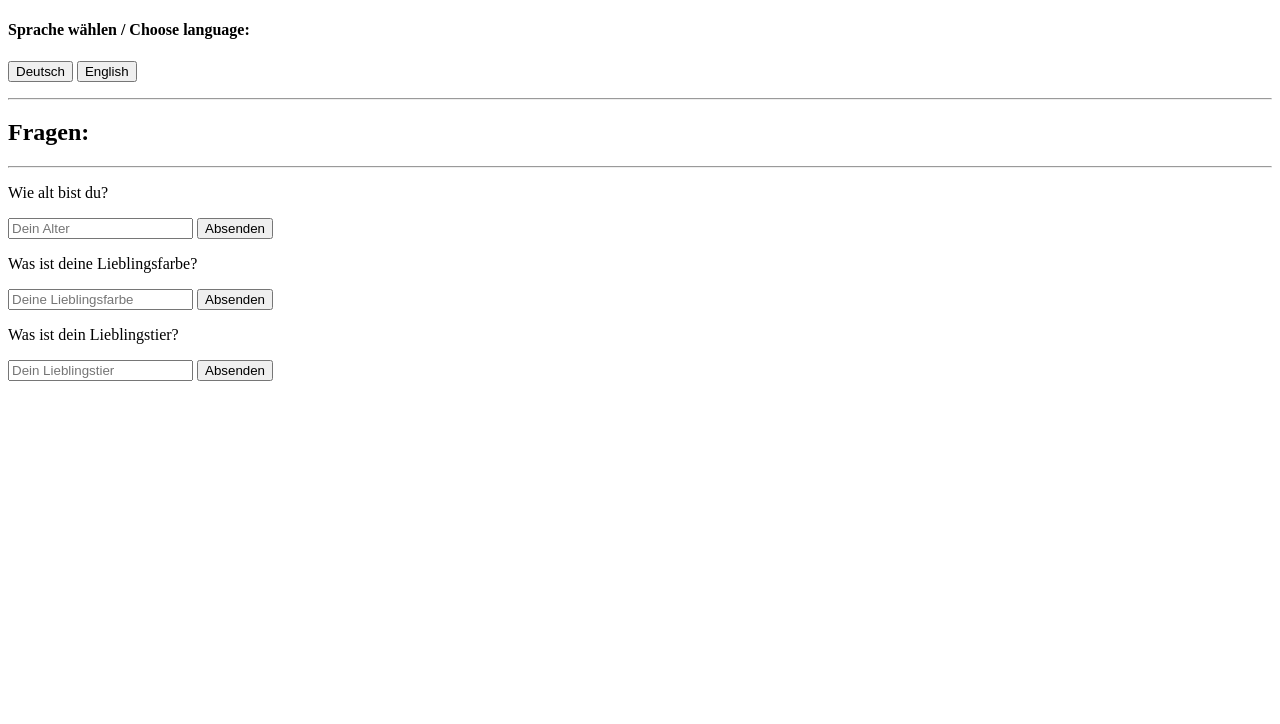
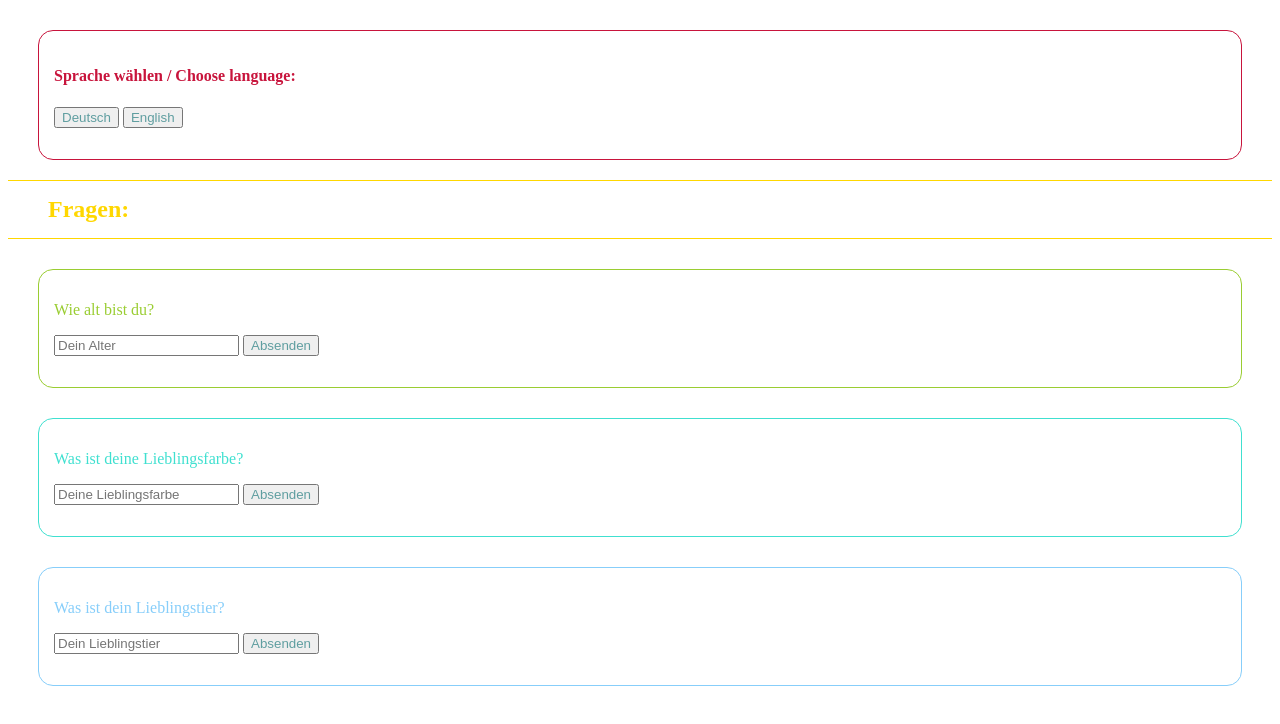
Before and after one commit to Miyukiana/Projekt_5, a plain HTML site: page index.html in a window 1280 px wide. Drawn offline with Linux system fonts and the light colour scheme.

Commit message:
style.css aktualisieren

```diff
--- a/style.css
+++ b/style.css
@@ -1 +1,44 @@
-doesn't excist jet
+*{
+  outline: none;
+  box-shadow: none;
+}
+div{
+  margin: 30px 30px 20px 30px;
+  padding: 15px;
+  border-radius: 15px;
+   border: solid 0.5px;
+}
+h2{
+  margin: 15px 15px 15px 40px;
+  color: gold;
+}
+hr{
+  display: block;
+  border: none;
+  border-top: 1px solid gold;
+}
+h4{
+  color: rgb(200,20,60);
+}
+button{
+  color: cadetblue;
+}
+#one{
+   border-color: rgb(200,20,60);
+}
+#two{
+  border-color: yellowgreen;
+  color: yellowgreen;
+}
+#three{
+  border-color: turquoise;
+  color: turquoise;
+}
+#four{
+  border-color: lightskyblue;
+  color: lightskyblue;
+}
+#five{
+  border-color: cornflowerblue;
+  color: cornflowerblue;
+}
```
